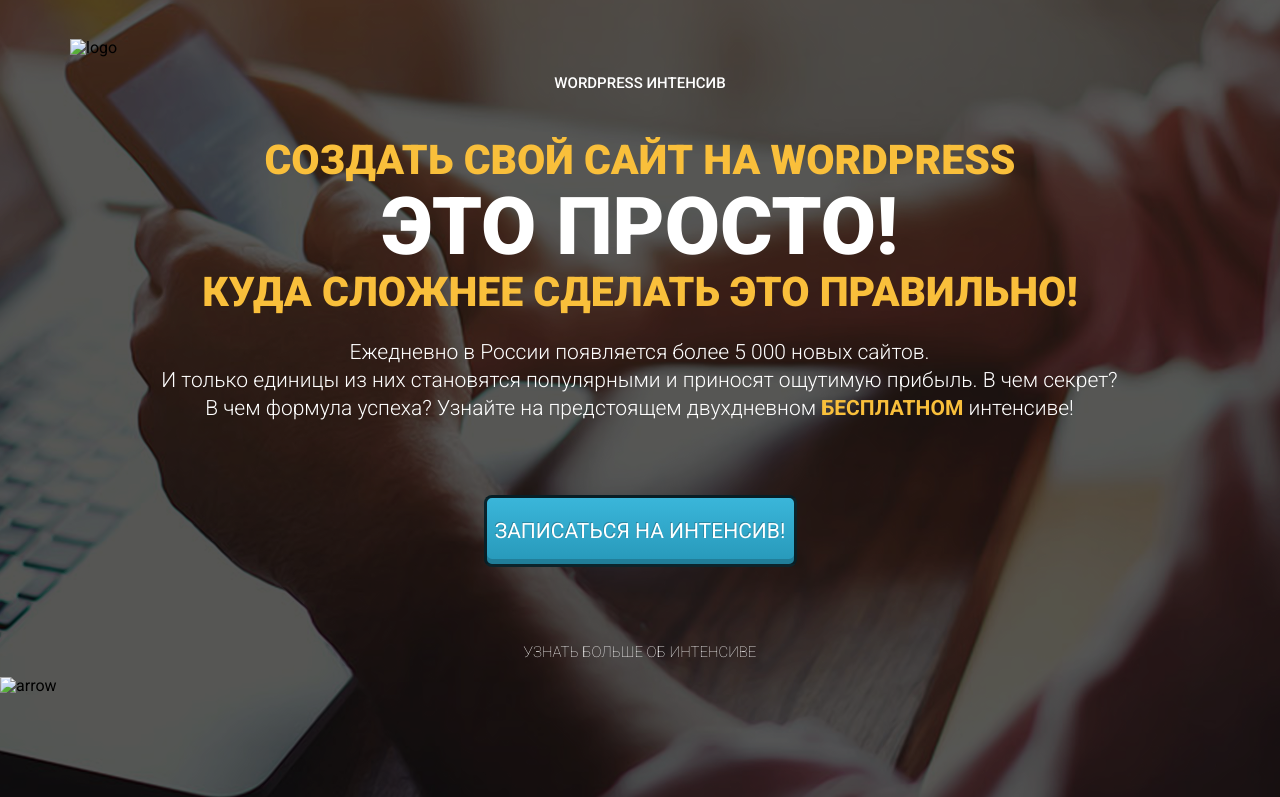
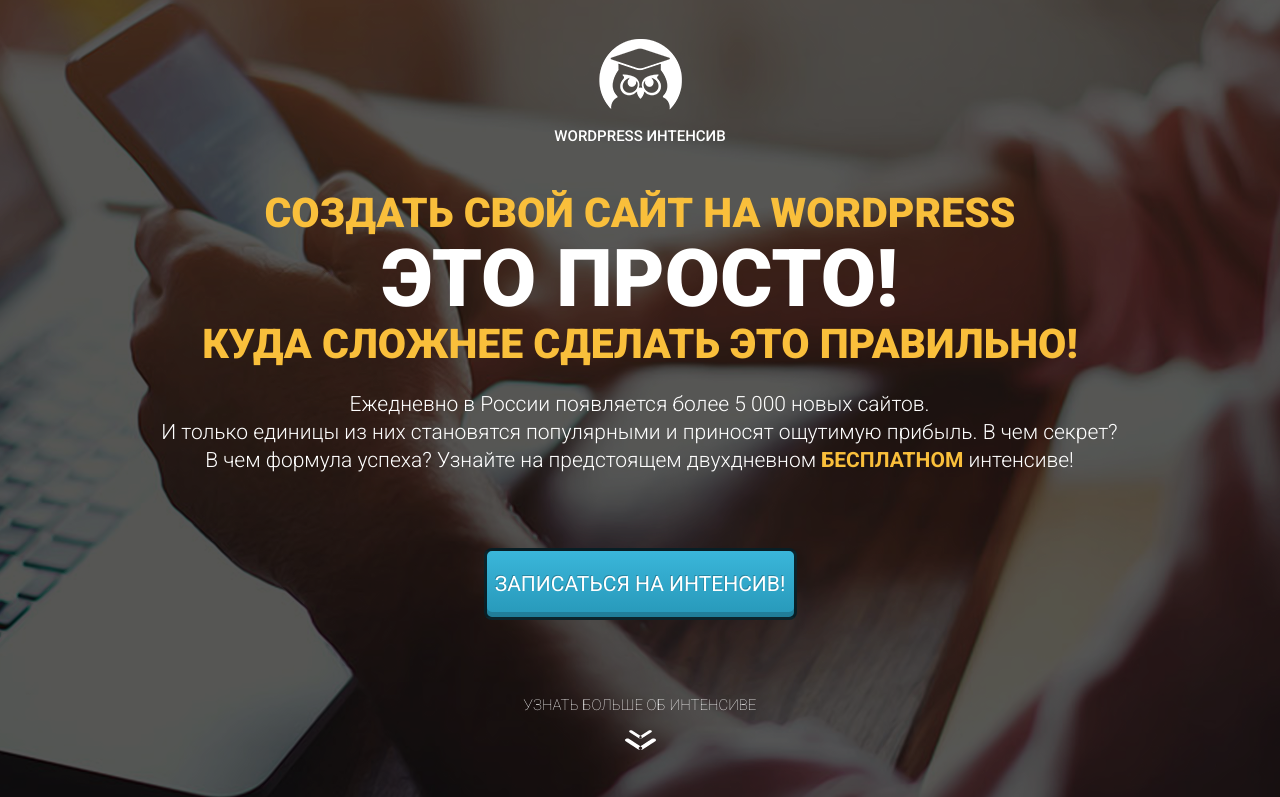
Before and after one commit to RKKon/quick_intensive_WordPress_makeup, a plain HTML site: page index.html in a window 1280 px wide. Shown: the top 797 px of the page. Drawn offline with nearby package versions, Linux system fonts and the light colour scheme; the site is published under a folder, as on GitHub Pages, so addresses that start at the root find nothing.

Commit message:
fix link to 2 icons

```diff
--- a/index.html
+++ b/index.html
@@ -14,7 +14,7 @@
         <div class="headimg">
             <div class="container">
                 <div class="logo">
-                    <img class="center block" id="logo_top" src="/icons/logo.png" alt="logo">
+                    <img class="center block" id="logo_top" src="icons/logo.png" alt="logo">
                     <div class="logo_text">WordPress интенсив</div>
                 </div>
 
@@ -35,7 +35,7 @@
             </span></button></a>
             <div class="more">
                 <span class="know_more">узнать больше об интенсиве</span>
-                <img class="arrows" src="/icons/arrows.png" alt="arrow">
+                <img class="arrows" src="icons/arrows.png" alt="arrow">
             </div>
         </div>
     </header>
```
